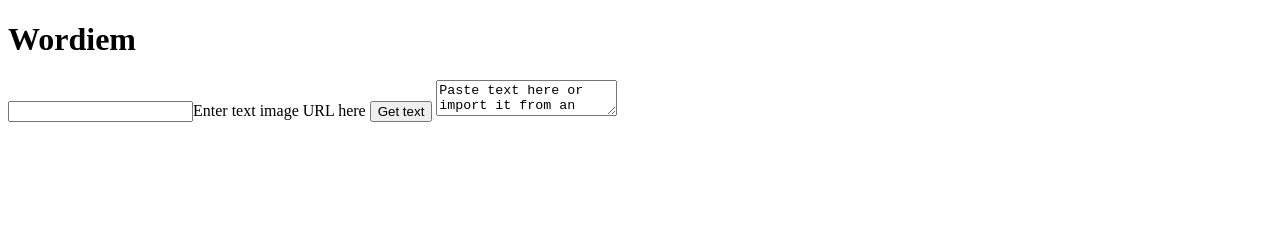
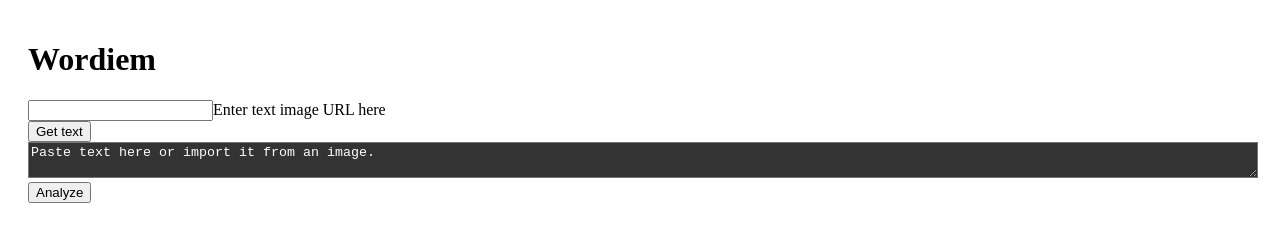
Before and after one commit to BrianCottrell/wordiem, a plain HTML site: page index.html in a window 1280 px wide. Drawn offline with Linux system fonts and the light colour scheme.

Commit message:
update styling

```diff
--- a/index.html
+++ b/index.html
@@ -9,13 +9,20 @@
         <link type="text/css" rel="stylesheet" href="style.css"/>
     </head>
     <body>
+        <div class="wrapper">
         <h1>Wordiem</h1>
         <input class='url-input'>Enter text image URL here
         </input>
+        <br>
         <button class='url-button'>Get text
         </button>
+        <br>
         <textarea class='image-text'>Paste text here or import it from an image.
         </textarea>
+        <br>
+        <button class='url-button'>Analyze
+        </button>
+        </div>
     <script src="main.js">
     </script>
     </body>
--- a/style.scss
+++ b/style.scss
@@ -0,0 +1,17 @@
+$font-stack:    Helvetica, sans-serif;
+$primary-color: #333;
+$white: #fff;
+$textarea-color: $white;
+
+.wrapper {
+    margin: 10px;
+    padding: 10px;
+}
+textarea {
+ background-color: $primary-color;
+ color: $white;
+}
+
+.image-text {
+    width: 100%;
+}
```
Also changed, not shown: style.css, 1 other file.
